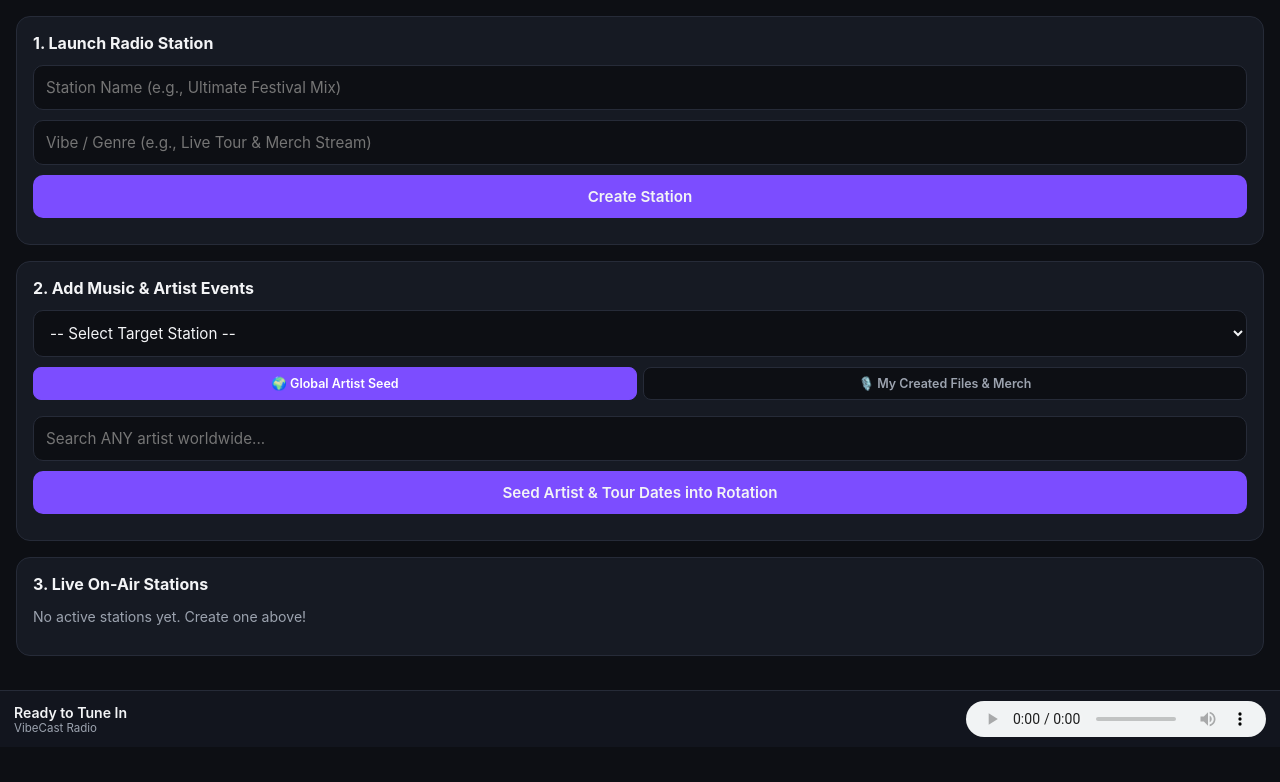
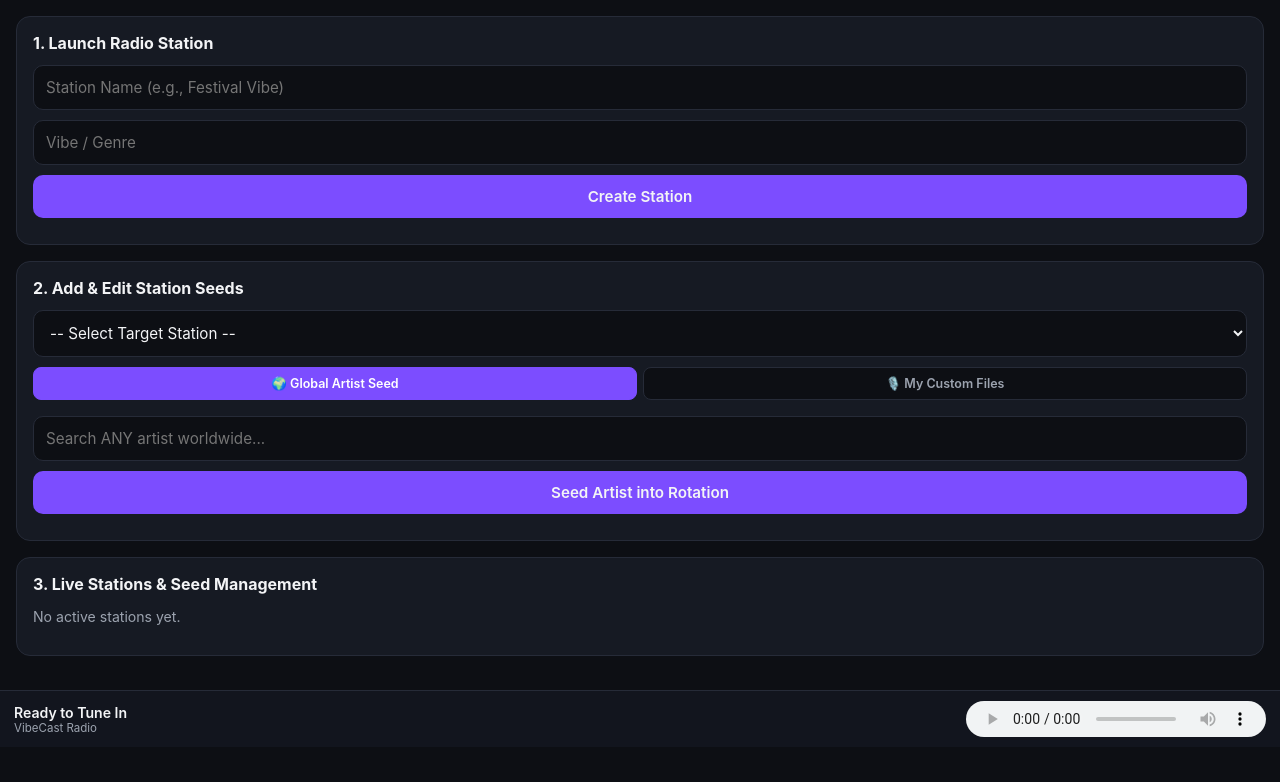
Before and after one commit to BeekoTheBear/VibeCast-Music-AI-Radio-, a Flask app: page / in a window 1280 px wide. Shown: the part 53-835 px from the top of the page. Run offline with Flask 3, Linux system fonts and the light colour scheme.

Commit message:
Implement in-app commerce modal and UI updates
Added in-app commerce modal for ticket and merchandise purchases, updated various UI elements, and improved the station creation process.

```diff
--- a/templates/index.html
+++ b/templates/index.html
@@ -28,6 +28,7 @@
     button:active { background: var(--accent-hover); transform: scale(0.99); }
     button.secondary { background: #262b38; color: var(--text); }
     button.store-btn { background: #10b981; color: white; margin-top: 6px; }
+    button.danger-btn { background: #ef4444; color: white; padding: 4px 8px; font-size: 0.75rem; width: auto; margin: 0; }
 
     /* Tabs */
     .tabs { display: flex; gap: 6px; margin-bottom: 12px; overflow-x: auto; padding-bottom: 4px; }
@@ -53,10 +54,18 @@
     .media-stage video, .media-stage img { width: 100%; max-height: 200px; border-radius: 8px; object-fit: cover; display: none; margin: 0 auto 10px auto; }
     .info-box { background: #0d0f14; border: 1px solid var(--border); border-radius: 8px; padding: 12px; font-size: 0.85rem; color: var(--muted); text-align: left; max-height: 150px; overflow-y: auto; white-space: pre-wrap; margin-top: 8px; }
 
+    /* In-App Commerce Modal Overlay */
+    .modal-overlay {
+      position: fixed; top: 0; left: 0; right: 0; bottom: 0;
+      background: rgba(0, 0, 0, 0.8); z-index: 200; display: none;
+      justify-content: center; align-items: center; padding: 16px;
+    }
+    .modal-card { background: var(--card); border: 1px solid var(--border); border-radius: 14px; padding: 20px; width: 100%; max-width: 400px; text-align: center; }
+
     .checkbox-group { display: flex; flex-direction: column; gap: 8px; margin: 10px 0 14px 0; font-size: 0.88rem; color: var(--muted); }
     .checkbox-group label { display: flex; align-items: center; gap: 10px; cursor: pointer; }
     .checkbox-group input { width: 18px; height: 18px; margin: 0; accent-color: var(--accent); }
-    .station-item { padding: 12px; border: 1px solid var(--border); border-radius: 10px; margin-bottom: 8px; display: flex; justify-content: space-between; align-items: center; gap: 10px; }
+    .station-item { padding: 12px; border: 1px solid var(--border); border-radius: 10px; margin-bottom: 10px; }
     .ai-badge { background: var(--badge); color: #b388ff; font-size: 0.7rem; padding: 2px 7px; border-radius: 6px; border: 1px solid #3f2e7a; font-weight: 600; display: inline-block; margin-right: 4px; margin-top: 4px; }
     .player-bar { position: fixed; bottom: 0; left: 0; right: 0; background: #12151e; border-top: 1px solid var(--border); padding: 10px 14px; display: flex; align-items: center; justify-content: space-between; gap: 10px; z-index: 100; }
     .toast { font-size: 0.85rem; color: #10b981; margin-top: 4px; display: none; }
@@ -69,7 +78,7 @@
     <span style="font-size: 0.8rem; color: var(--muted);"><span class="status-dot"></span>Studio Live</span>
   </header>
 
-  <!-- NOW PLAYING STAGE (Video, Lyrics, Bio, Tickets, Merch) -->
+  <!-- NOW PLAYING STAGE -->
   <div class="card" id="nowPlayingCard" style="display: none;">
     <div style="display: flex; justify-content: space-between; align-items: center; margin-bottom: 8px;">
       <span style="font-size: 0.78rem; color: #b388ff; font-weight: 600;">ON AIR DECK</span>
@@ -84,7 +93,6 @@
       <div id="stageBadges"></div>
     </div>
 
-    <!-- Interactive Track Information & Commerce Tabs -->
     <div class="tabs">
       <button class="tab-btn active" id="btnLyrics" onclick="switchInfoTab('lyrics')">📜 Lyrics</button>
       <button class="tab-btn" id="btnBio" onclick="switchInfoTab('bio')">📖 Bio</button>
@@ -97,64 +105,70 @@
   <!-- 1. Create Station -->
   <div class="card">
     <h2>1. Launch Radio Station</h2>
-    <input type="text" id="stationName" placeholder="Station Name (e.g., Ultimate Festival Mix)" />
-    <input type="text" id="stationGenre" placeholder="Vibe / Genre (e.g., Live Tour & Merch Stream)" />
+    <input type="text" id="stationName" placeholder="Station Name (e.g., Festival Vibe)" />
+    <input type="text" id="stationGenre" placeholder="Vibe / Genre" />
     <button onclick="createStation()">Create Station</button>
     <div id="stationToast" class="toast">Station created!</div>
   </div>
 
-  <!-- 2. Seed Station -->
+  <!-- 2. Seed Station & Manage Artists -->
   <div class="card">
-    <h2>2. Add Music & Artist Events</h2>
+    <h2>2. Add & Edit Station Seeds</h2>
     <select id="stationSelect">
       <option value="">-- Select Target Station --</option>
     </select>
 
     <div class="tabs">
       <button class="tab-btn active" id="tabGlobalBtn" onclick="switchSourceTab('global')">🌍 Global Artist Seed</button>
-      <button class="tab-btn" id="tabCustomBtn" onclick="switchSourceTab('custom')">🎙️ My Created Files & Merch</button>
+      <button class="tab-btn" id="tabCustomBtn" onclick="switchSourceTab('custom')">🎙️ My Custom Files</button>
     </div>
 
-    <!-- TAB A: Global Artist Search -->
     <div id="panelGlobal" class="tab-panel active">
       <div class="autocomplete-container">
         <input type="text" id="artistName" placeholder="Search ANY artist worldwide..." oninput="searchGlobalArtists(this.value)" autocomplete="off" />
         <div id="artistSuggestions" class="suggestions-list"></div>
       </div>
-      <button onclick="addGlobalArtistSeed()">Seed Artist & Tour Dates into Rotation</button>
+      <button onclick="addGlobalArtistSeed()">Seed Artist into Rotation</button>
     </div>
 
-    <!-- TAB B: Custom Files, Tickets & Merch -->
     <div id="panelCustom" class="tab-panel">
       <input type="text" id="customTitle" placeholder="Song / Video Title" />
       <input type="text" id="customArtist" placeholder="Artist / Creator Name" />
-
       <input type="file" id="customLocalFile" accept="audio/*,video/*" style="padding: 8px;" />
-      <input type="url" id="customMediaUrl" placeholder="Or paste direct media URL (.mp3 / .mp4)" />
-
+      <input type="url" id="customMediaUrl" placeholder="Or paste media URL (.mp3 / .mp4)" />
       <textarea id="customLyrics" placeholder="Song lyrics..."></textarea>
       <textarea id="customBio" placeholder="Artist history / bio..."></textarea>
-      <input type="text" id="customTickets" placeholder="Upcoming Event / Ticket Link (e.g., https://bandsintown.com/...)" />
-      <input type="text" id="customMerch" placeholder="Merchandise Store Link (e.g., https://yourstore.com/shirt)" />
+      <input type="text" id="customTickets" placeholder="Event Info / Ticket Title (e.g., Live in NYC - $35)" />
+      <input type="text" id="customMerch" placeholder="Merch Item Title (e.g., Official Tour Hoodie - $55)" />
 
       <div class="checkbox-group">
         <strong style="color: var(--text); font-size: 0.82rem;">Mandatory AI Disclosure:</strong>
-        <label><input type="checkbox" id="aiAudio" checked /> AI-Generated Audio / Vocals</label>
-        <label><input type="checkbox" id="aiLyrics" /> AI-Generated Lyrics</label>
-        <label><input type="checkbox" id="aiArtwork" /> AI-Generated Video / Cover Art</label>
+        <label><input type="checkbox" id="aiAudio" checked /> AI Audio / Vocals</label>
+        <label><input type="checkbox" id="aiLyrics" /> AI Lyrics</label>
+        <label><input type="checkbox" id="aiArtwork" /> AI Video / Art</label>
       </div>
 
-      <button onclick="addCustomCreation()">Add Track, Tickets & Merch</button>
+      <button onclick="addCustomCreation()">Add Track & In-App Store Items</button>
     </div>
 
-    <div id="trackToast" class="toast">Added successfully!</div>
+    <div id="trackToast" class="toast">Updated successfully!</div>
   </div>
 
-  <!-- 3. Live Stations Feed -->
+  <!-- 3. Live Stations & Artist Seed Editor -->
   <div class="card">
-    <h2>3. Live On-Air Stations</h2>
+    <h2>3. Live Stations & Seed Management</h2>
     <div id="stationsList">
-      <p style="color: var(--muted); font-size: 0.88rem;">No active stations yet. Create one above!</p>
+      <p style="color: var(--muted); font-size: 0.88rem;">No active stations yet.</p>
+    </div>
+  </div>
+
+  <!-- IN-APP COMMERCE MODAL (Tickets & Merch Checkout) -->
+  <div id="commerceModal" class="modal-overlay">
+    <div class="modal-card">
+      <h3 id="modalTitle" style="margin-top: 0; color: #b388ff;">In-App Checkout</h3>
+      <p id="modalDesc" style="font-size: 0.9rem; color: var(--muted); margin-bottom: 20px;"></p>
+      <button onclick="completeInAppPurchase()">Confirm Secure In-App Order</button>
+      <button class="secondary" onclick="closeModal()">Cancel</button>
     </div>
   </div>
 
@@ -199,36 +213,37 @@
       } else if (currentInfoTab === 'bio') {
         box.textContent = currentTrack.bio || "Artist biography unavailable.";
       } else if (currentInfoTab === 'tickets') {
-        if (currentTrack.ticketsUrl) {
-          box.innerHTML = `🎟️ <strong>Upcoming Tour & Events:</strong><br><br>Catch ${currentTrack.artist} live on tour!<br><br><a href="${currentTrack.ticketsUrl}" target="_blank"><button class="store-btn">🎟️ Buy Tickets Now</button></a>`;
-        } else {
-          box.textContent = `No upcoming event links listed for ${currentTrack.artist}.`;
-        }
+        box.innerHTML = `🎟️ <strong>Upcoming Event:</strong><br><br>${currentTrack.ticketsInfo || 'General Tour Event'}<br><br><button class="store-btn" onclick="openModal('ticket', '${currentTrack.ticketsInfo}')">🎟️ Buy Ticket In-App</button>`;
       } else if (currentInfoTab === 'merch') {
-        if (currentTrack.merchUrl) {
-          box.innerHTML = `👕 <strong>Official Merchandise:</strong><br><br>Support ${currentTrack.artist} with official apparel and gear!<br><br><a href="${currentTrack.merchUrl}" target="_blank"><button class="store-btn">🛍️ Shop Artist Merch</button></a>`;
-        } else {
-          box.textContent = `No merchandise store linked for ${currentTrack.artist} yet.`;
-        }
+        box.innerHTML = `👕 <strong>Official Merchandise:</strong><br><br>${currentTrack.merchInfo || 'Exclusive Artist Merch'}<br><br><button class="store-btn" onclick="openModal('merch', '${currentTrack.merchInfo}')">🛍️ Order Merch In-App</button>`;
       }
+    }
+
+    function openModal(type, info) {
+      document.getElementById('modalTitle').textContent = type === 'ticket' ? '🎟️ Event Ticket Checkout' : '👕 Merchandise Order';
+      document.getElementById('modalDesc').textContent = `Processing order for: "${info}". Secure checkout powered by VibeCast Studio.`;
+      document.getElementById('commerceModal').style.display = 'flex';
+    }
+
+    function closeModal() {
+      document.getElementById('commerceModal').style.display = 'none';
+    }
+
+    function completeInAppPurchase() {
+      alert('Order confirmed successfully within VibeCast!');
+      closeModal();
     }
 
     function searchGlobalArtists(query) {
       const box = document.getElementById('artistSuggestions');
-      if (!query || query.trim().length < 2) {
-        box.style.display = 'none';
-        return;
-      }
+      if (!query || query.trim().length < 2) { box.style.display = 'none'; return; }
 
       clearTimeout(searchTimeout);
       searchTimeout = setTimeout(async () => {
         try {
           const res = await fetch(`https://itunes.apple.com/search?term=${encodeURIComponent(query)}&entity=song&limit=8`);
           const data = await res.json();
-          if (!data.results || data.results.length === 0) {
-            box.style.display = 'none';
-            return;
-          }
+          if (!data.results || data.results.length === 0) { box.style.display = 'none'; return; }
           searchCache = data.results;
           box.innerHTML = data.results.map((item, idx) => `
             <div class="suggestion-item" onclick="selectArtist(${idx})">
@@ -269,7 +284,7 @@
       const genre = document.getElementById('stationGenre').value.trim();
       if (!name) return alert('Enter a station name.');
 
-      const station = { id: Date.now(), name, genre: genre || 'Live Tour & Merch Mix', artists: [], tracks: [] };
+      const station = { id: Date.now(), name, genre: genre || 'VibeCast Station', artists: [], tracks: [] };
       stations.push(station);
 
       document.getElementById('stationName').value = '';
@@ -284,8 +299,9 @@
       if (!stationId || !artist) return alert('Select a station and enter an artist.');
 
       const station = stations.find(s => s.id == stationId);
+      if (station.artists.includes(artist)) return alert('Artist already seeded in this station.');
 
-      let artistBio = `${artist} — Featured artist on VibeCast.`;
+      let artistBio = `${artist} — Seeded artist on VibeCast.`;
       try {
         const wikiRes = await fetch(`https://en.wikipedia.org/api/rest_v1/page/summary/${encodeURIComponent(artist)}`);
         if (wikiRes.ok) {
@@ -300,28 +316,29 @@
         const data = await res.json();
         if (data.results) {
           fetchedTracks = data.results.filter(r => r.previewUrl).map(t => ({
+            id: Date.now() + Math.random(),
+            artist: artist,
             title: t.trackName,
-            artist: t.artistName,
             mediaUrl: t.previewUrl,
             isVideo: false,
             artwork: t.artworkUrl100 ? t.artworkUrl100.replace('100x100', '400x400') : '',
-            lyrics: `🎵 "${t.trackName}" by ${t.artistName}\nAlbum: ${t.collectionName || 'Single'}`,
+            lyrics: `🎵 "${t.trackName}" by ${artist}\nAlbum: ${t.collectionName || 'Single'}`,
             bio: artistBio,
-            ticketsUrl: `https://www.bandsintown.com/search?query=${encodeURIComponent(artist)}`,
-            merchUrl: `https://www.google.com/search?q=${encodeURIComponent(artist + ' official merchandise store')}`,
+            ticketsInfo: `${artist} Live Tour 2026 - General Admission ($45.00)`,
+            merchInfo: `${artist} Signature Tour T-Shirt ($35.00)`,
             disclosure: { audio: false, lyrics: false, artwork: false }
           }));
         }
       } catch (e) { console.error(e); }
 
-      if (fetchedTracks.length === 0) return alert('No playable tracks found.');
+      if (fetchedTracks.length === 0) return alert('No tracks found.');
 
       station.artists.push(artist);
       station.tracks.push(...fetchedTracks);
 
       document.getElementById('artistName').value = '';
       updateUI();
-      showToast('trackToast', `Added ${fetchedTracks.length} tracks + tour links for ${artist}!`);
+      showToast('trackToast', `Seeded ${artist} successfully!`);
     }
 
     function addCustomCreation() {
@@ -332,8 +349,8 @@
       const urlInput = document.getElementById('customMediaUrl').value.trim();
       const lyrics = document.getElementById('customLyrics').value.trim();
       const bio = document.getElementById('customBio').value.trim();
-      const ticketsUrl = document.getElementById('customTickets').value.trim();
-      const merchUrl = document.getElementById('customMerch').value.trim();
+      const ticketsInfo = document.getElementById('customTickets').value.trim() || `${artist} Event Pass - $25.00`;
+      const merchInfo = document.getElementById('customMerch').value.trim() || `${artist} Studio Merch Item - $30.00`;
 
       if (!stationId || !title) return alert('Select a station and enter a title.');
 
@@ -346,10 +363,11 @@
         isVideo = file.type.startsWith('video/');
       }
 
-      if (!mediaUrl) return alert('Provide an audio/video file or media URL.');
+      if (!mediaUrl) return alert('Provide a media file or URL.');
 
       const station = stations.find(s => s.id == stationId);
       const track = {
+        id: Date.now() + Math.random(),
         title,
         artist,
         mediaUrl,
@@ -357,8 +375,8 @@
         artwork: '',
         lyrics: lyrics || 'Original custom track.',
         bio: bio || `Created by ${artist}.`,
-        ticketsUrl,
-        merchUrl,
+        ticketsInfo,
+        merchInfo,
         disclosure: {
           audio: document.getElementById('aiAudio').checked,
           lyrics: document.getElementById('aiLyrics').checked,
@@ -378,7 +396,21 @@
       document.getElementById('customMerch').value = '';
 
       updateUI();
-      showToast('trackToast', `"${title}" added with tickets & merch!`);
+      showToast('trackToast', `"${title}" added successfully!`);
+    }
+
+    // Artist Seed Removal / Editing
+    function removeArtist(stationId, artistName) {
+      const station = stations.find(s => s.id == stationId);
+      if (!station) return;
+
+      // Remove artist from list
+      station.artists = station.artists.filter(a => a !== artistName);
+      // Remove their associated tracks from the rotation pool
+      station.tracks = station.tracks.filter(t => t.artist !== artistName);
+
+      updateUI();
+      showToast('stationToast', `Removed ${artistName} and their tracks.`);
     }
 
     function playStation(stationId) {
@@ -388,7 +420,7 @@
 
     function skipNextTrack() {
       const station = stations.find(s => s.id == activeStationId);
-      if (!station || station.tracks.length === 0) return alert('Add tracks to this station first!');
+      if (!station || station.tracks.length === 0) return alert('Add artists or tracks to this station first!');
 
       const track = station.tracks[Math.floor(Math.random() * station.tracks.length)];
       currentTrack = track;
@@ -441,16 +473,26 @@
       select.innerHTML = '<option value="">-- Select Target Station --</option>' +
         stations.map(s => `<option value="${s.id}">${s.name}</option>`).join('');
 
-      if (stations.length === 0) return;
+      if (stations.length === 0) {
+        list.innerHTML = '<p style="color: var(--muted); font-size: 0.88rem;">No active stations yet.</p>';
+        return;
+      }
 
       list.innerHTML = stations.map(s => `
         <div class="station-item">
-          <div>
-            <strong>${s.name}</strong>
-            <div style="font-size: 0.8rem; color: var(--muted);">${s.genre} • ${s.tracks.length} tracks</div>
-            <div style="font-size: 0.75rem; color: #b388ff; margin-top: 3px;">Artists: ${s.artists.join(', ') || 'None'}</div>
+          <div style="display: flex; justify-content: space-between; align-items: flex-start; margin-bottom: 8px;">
+            <div>
+              <strong>${s.name}</strong>
+              <div style="font-size: 0.8rem; color: var(--muted);">${s.genre} • ${s.tracks.length} track pool</div>
+            </div>
+            <button style="width: auto; padding: 6px 12px; margin: 0; font-size: 0.8rem;" onclick="playStation(${s.id})">▶ Tune In</button>
           </div>
-          <button style="width: auto; padding: 8px 14px; margin: 0;" onclick="playStation(${s.id})">▶ Tune In</button>
+          <div style="font-size: 0.8rem; color: #b388ff; border-top: 1px solid var(--border); padding-top: 8px;">
+            Seeded Artists (Tap to Remove):
+            <div style="display: flex; flex-wrap: wrap; gap: 6px; margin-top: 4px;">
+              ${s.artists.length > 0 ? s.artists.map(a => `<span style="background: var(--bg); border: 1px solid var(--border); padding: 4px 8px; border-radius: 6px; display: inline-flex; align-items: center; gap: 6px;">${a} <button class="danger-btn" onclick="removeArtist(${s.id}, '${a}')">✕</button></span>`).join('') : '<span style="color: var(--muted);">None</span>'}
+            </div>
+          </div>
         </div>
       `).join('');
     }
```
